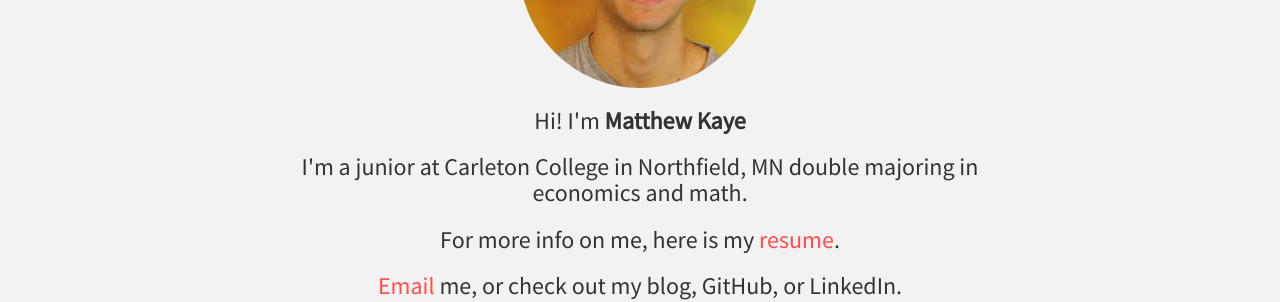
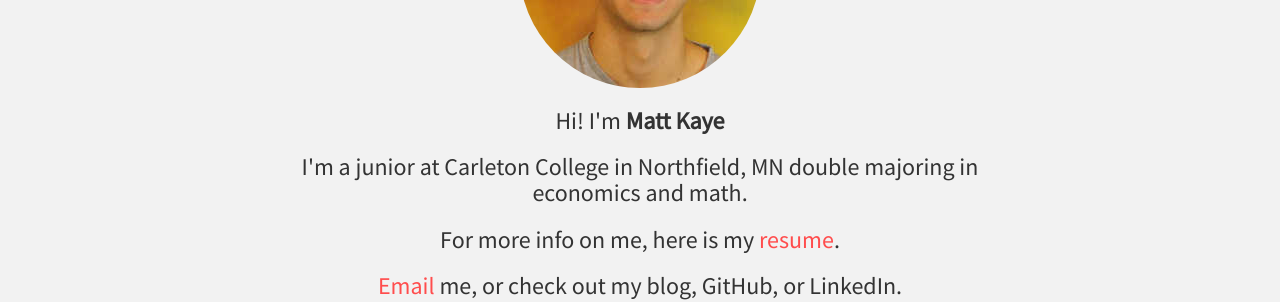
Before and after one commit to mrkaye97/mrkaye97.github.io, a Jekyll site: the page built from index.html, in a window 1280 px wide. Shown: the part 273-575 px from the top of the page. Built offline with Jekyll 4.4.1, drawn with Linux system fonts in a browser that asks for light colours; nearby versions of some CDN libraries; the list of posts is cut into pages by our own code.

Commit message:
Update _config.yml

```diff
--- a/_config.yml
+++ b/_config.yml
@@ -8,15 +8,14 @@ paginate: 5
 plugins: [jekyll-paginate]
 port: 3000
 safe: true
-exclude: [node_modules]
 
 
 
 # edit here to achieve your personal greatness
 url: http://mrkaye97.github.io/
 baseurl: /
-title: Matthew Kaye
-author: Matthew Kaye
+title: Matt Kaye
+author: Matt Kaye
 description: Personal blog and resume
 avatar: photo.png
 email: kayem@carleton.edu
```
